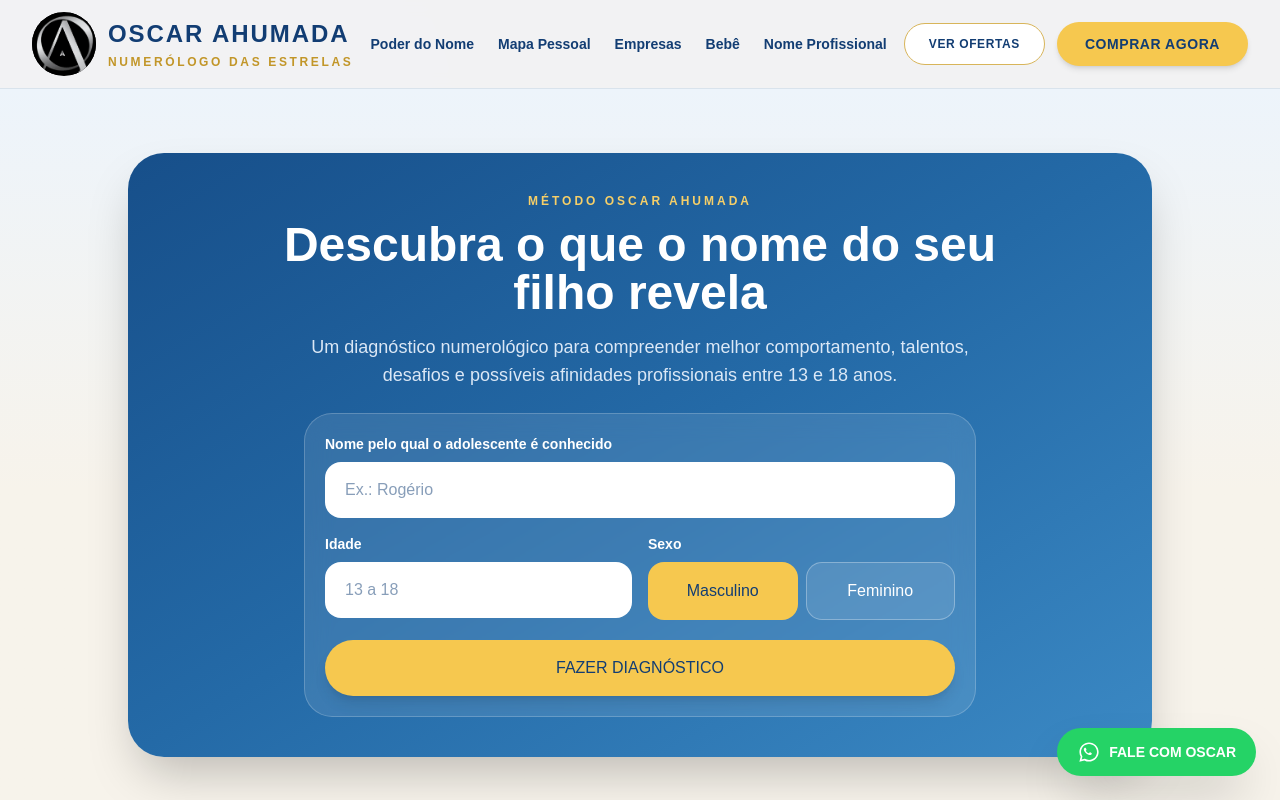
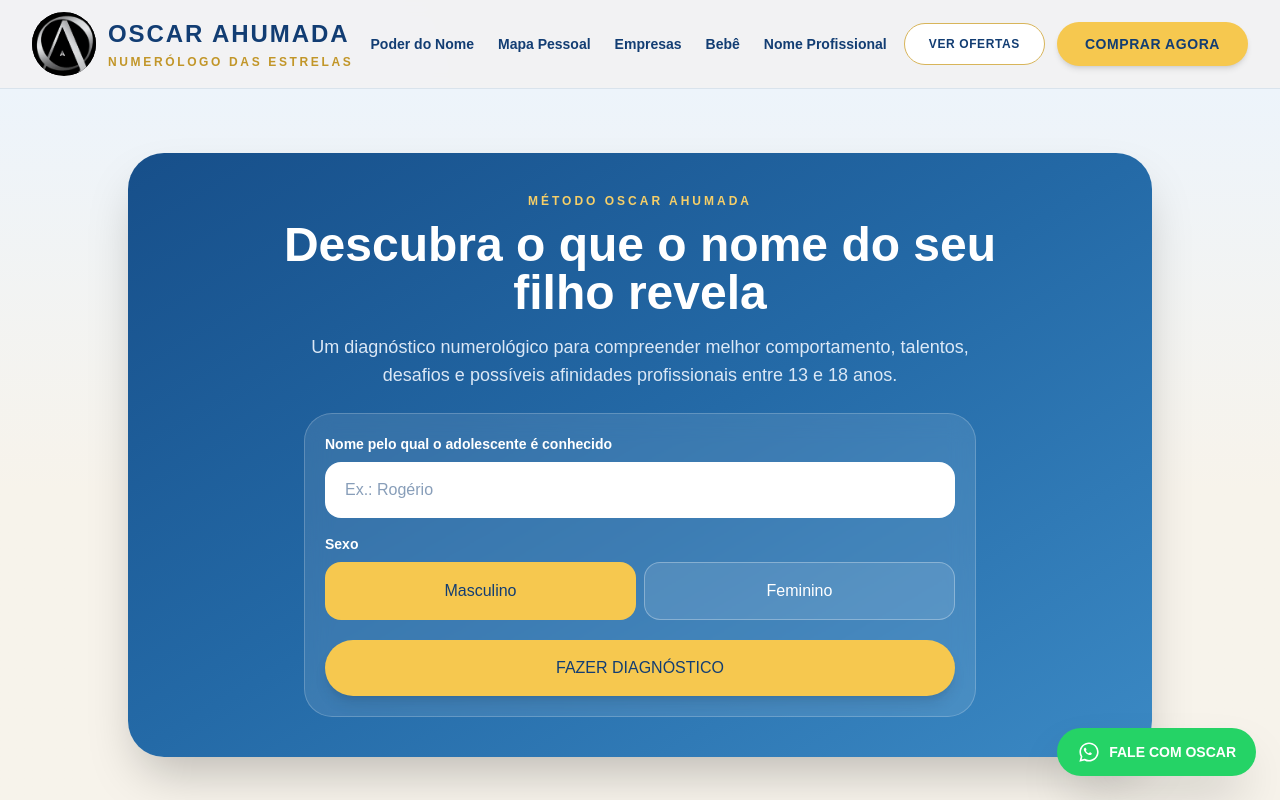
Before and after one commit to consultasdosite-dot/oscar-ahumada-site, a Next.js app: page /adolescente in a window 1280 px wide. Shown: the top 800 px of the page. Built offline with nearby package versions, Linux system fonts and the light colour scheme.

Commit message:
Remove idade da pagina adolescente

```diff
--- a/app/adolescente/page.tsx
+++ b/app/adolescente/page.tsx
@@ -338,7 +338,6 @@
 
 export default function AdolescentePage() {
   const [nome, setNome] = useState("");
-  const [idade, setIdade] = useState("");
   const [sexo, setSexo] = useState<Sexo>("masculino");
   const [resultado, setResultado] =
     useState<ReturnType<typeof calcularNomeSocial> | null>(null);
@@ -379,14 +378,8 @@
   }, [resultado]);
 
   function revelar() {
-    const idadeNumero = Number(idade);
-    if (
-      !nome.trim() ||
-      !Number.isInteger(idadeNumero) ||
-      idadeNumero < 13 ||
-      idadeNumero > 18
-    ) {
-      alert("Informe o nome e uma idade entre 13 e 18 anos.");
+    if (!nome.trim()) {
+      alert("Informe o nome do adolescente.");
       return;
     }
 
@@ -395,7 +388,6 @@
     setResultado(calcularNomeSocial(nome.trim()));
 
     window.gtag?.("event", "diagnostico_adolescente_concluido", {
-      idade: idadeNumero,
       sexo,
     });
   }
@@ -406,7 +398,6 @@
 
   function limpar() {
     setNome("");
-    setIdade("");
     setResultado(null);
     setRespostas({});
     setMostrarOferta(false);
@@ -426,7 +417,6 @@
     const mensagem = `Olá, Oscar. Fiz o diagnóstico numerológico do adolescente no seu site.
 
 Nome: ${primeiroNome}
-Idade: ${idade} anos
 Sexo: ${sexo === "masculino" ? "Masculino" : "Feminino"}
 Resultado do nome: Número ${resultado.revelacaoNomeSocial}${
       resultado.numeroMestre ? " — Número Mestre" : ""
@@ -480,22 +470,7 @@
                 className="mt-2 w-full rounded-2xl bg-white px-5 py-4 text-[#123d73] outline-none"
               />
 
-              <div className="mt-4 grid gap-4 sm:grid-cols-2">
-                <div>
-                  <label className="block text-left text-sm font-semibold">
-                    Idade
-                  </label>
-                  <input
-                    type="number"
-                    min={13}
-                    max={18}
-                    value={idade}
-                    onChange={(e) => setIdade(e.target.value)}
-                    placeholder="13 a 18"
-                    className="mt-2 w-full rounded-2xl bg-white px-5 py-4 text-[#123d73] outline-none"
-                  />
-                </div>
-
+              <div className="mt-4">
                 <div>
                   <label className="block text-left text-sm font-semibold">
                     Sexo
@@ -543,7 +518,7 @@
                 {primeiroNome}
               </h2>
               <p className="mt-2 text-sm font-semibold text-[#607089]">
-                {idade} anos • {sexo === "masculino" ? "Masculino" : "Feminino"}
+                {sexo === "masculino" ? "Masculino" : "Feminino"}
               </p>
               <div className="mt-5 inline-flex min-h-24 min-w-24 items-center justify-center rounded-full border border-[#d4af37]/50 bg-[#faf5e7] px-5 text-4xl font-bold text-[#c29629]">
                 {resultado.revelacaoNomeSocial}
```
